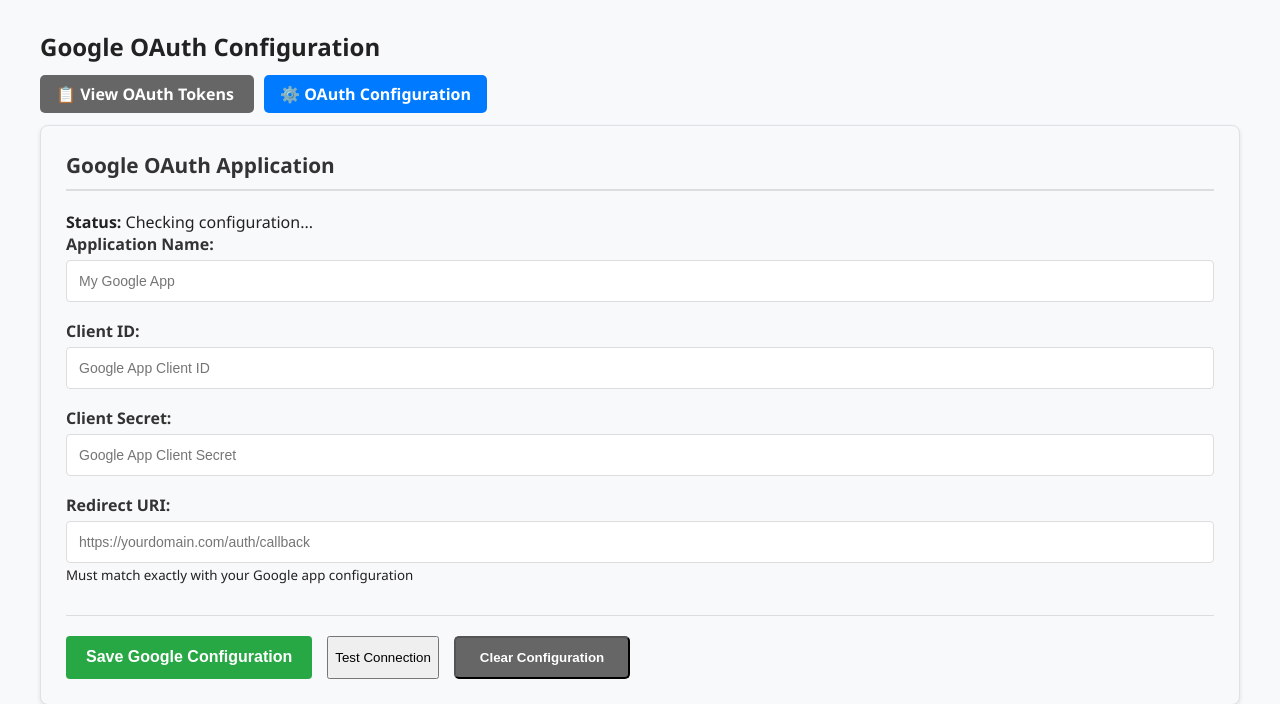
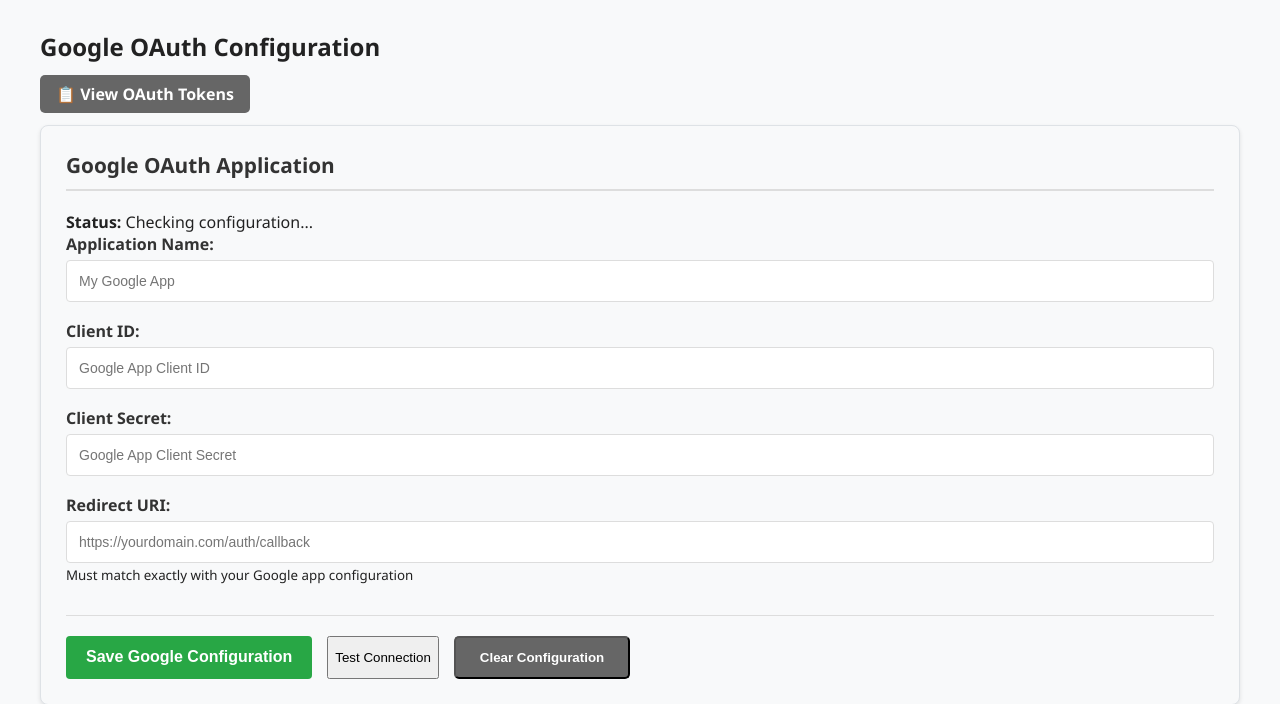
Before and after one commit to blackburnd/portfoliosite, a FastAPI app: page /admin/google/oauth in a window 1280 px wide. Shown: the part 251-955 px from the top of the page. Run offline with FastAPI, Linux system fonts and the light colour scheme; data that the repository does not hold is empty; parts of the project's set-up code (start-up, migrations or seed data) failed here and were passed over; some libraries are stand-ins or nearby versions.

Commit message:
Remove redundant OAuth Configuration button from admin page

```diff
--- a/templates/google_oauth_admin.html
+++ b/templates/google_oauth_admin.html
@@ -28,11 +28,8 @@
     <h2>Google OAuth Configuration</h2>
 
     <div class="admin-nav" style="margin-bottom: 20px;">
-        <a href="/admin/google/oauth/tokens" class="btn-secondary" style="text-decoration: none; padding: 8px 16px; margin-right: 10px;">
+        <a href="/admin/google/oauth/tokens" class="btn-secondary" style="text-decoration: none; padding: 8px 16px;">
             📋 View OAuth Tokens
-        </a>
-        <a href="/admin/google/oauth" class="btn-primary" style="text-decoration: none; padding: 8px 16px;">
-            ⚙️ OAuth Configuration
         </a>
     </div>
 
```
